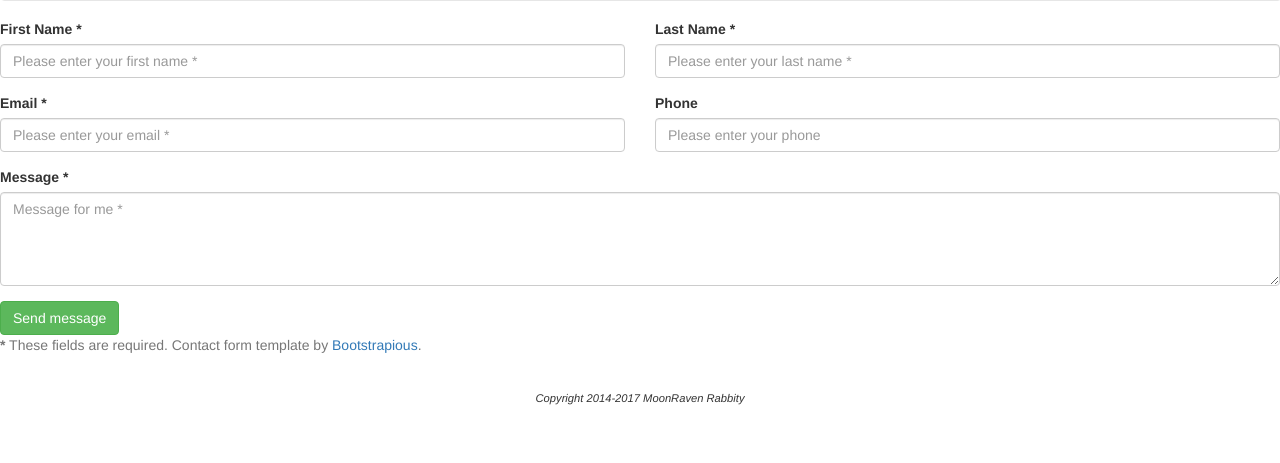
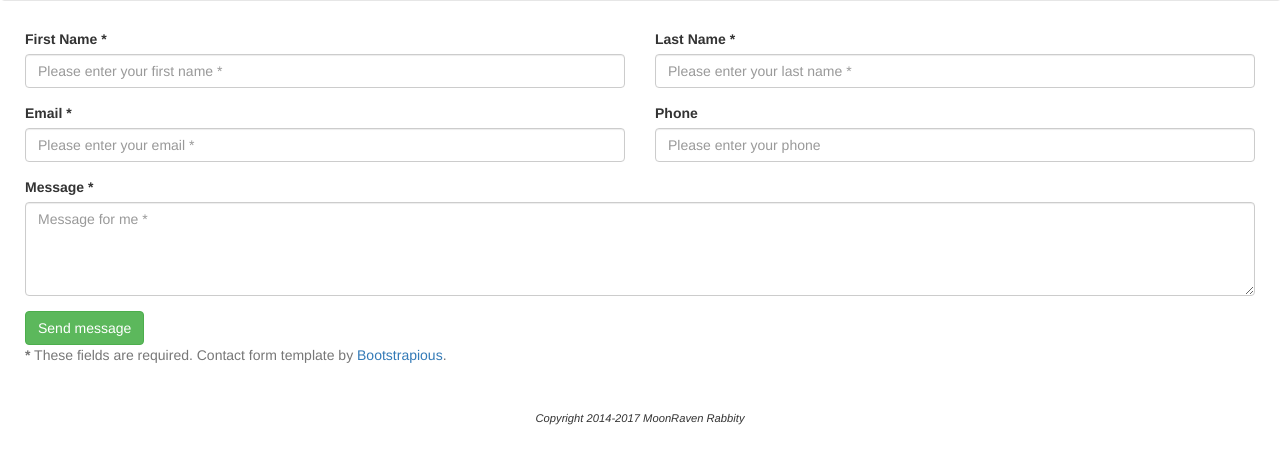
Before and after one commit to TheSageyFox/moonraven-rabbitry, a plain HTML site: page contact.html in a window 1280 px wide. Shown: the part 105-568 px from the top of the page. Drawn offline with nearby package versions, Linux system fonts and the light colour scheme; a web font is replaced by a local one.

Commit message:
Contact page update

```diff
--- a/contact.html
+++ b/contact.html
@@ -41,9 +41,9 @@
 			</div><!-- .container end -->
 		</nav>
 	</header>
-	<form id="contact-form" method="post" action="contact.php" role="form">
+ 	<form id="contact-form" method="post" action="contact.php" role="form">
 		<div class="messages"></div>
-		<div class="controls">
+		<div class="controls" id="contact">
 			<div class="row">
            		<div class="col-md-6">
                		<div class="form-group">
--- a/css/style.css
+++ b/css/style.css
@@ -120,7 +120,10 @@ h3{
 	padding: 5px;
 	margin: 5px auto 0;
 }
-
+#contact{
+	margin: 15px;
+	padding: 10px;
+}
 /* Medium Screen Size */
 @media (min-width: 992px) and (max-width: 1199px){
 .listing img{
```
